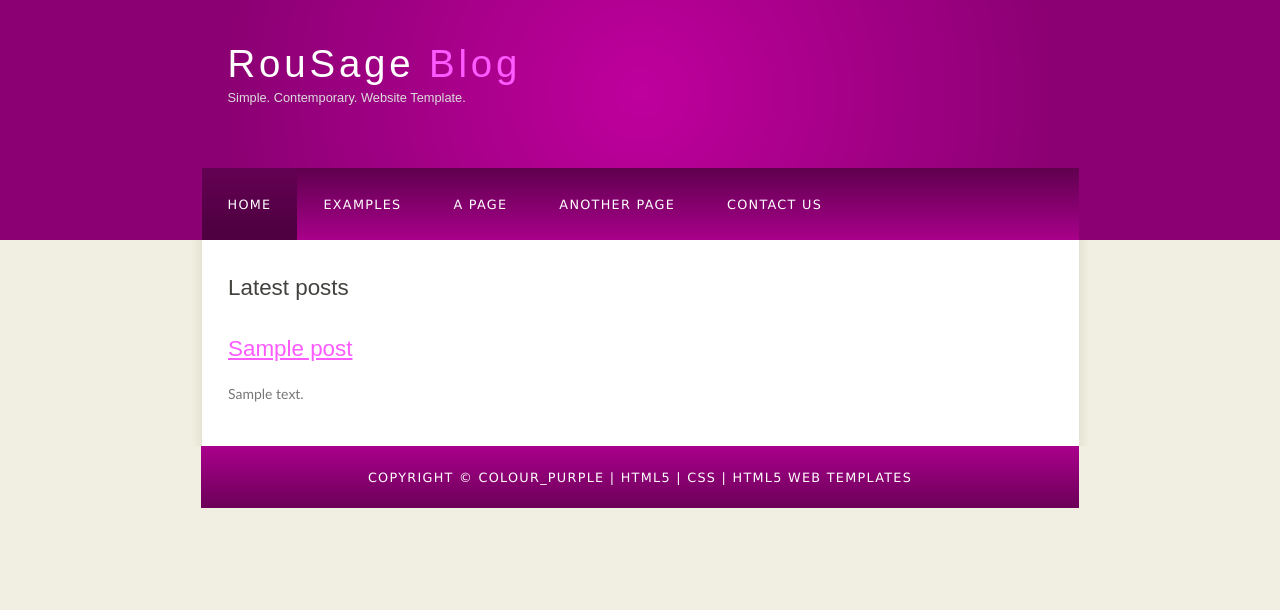
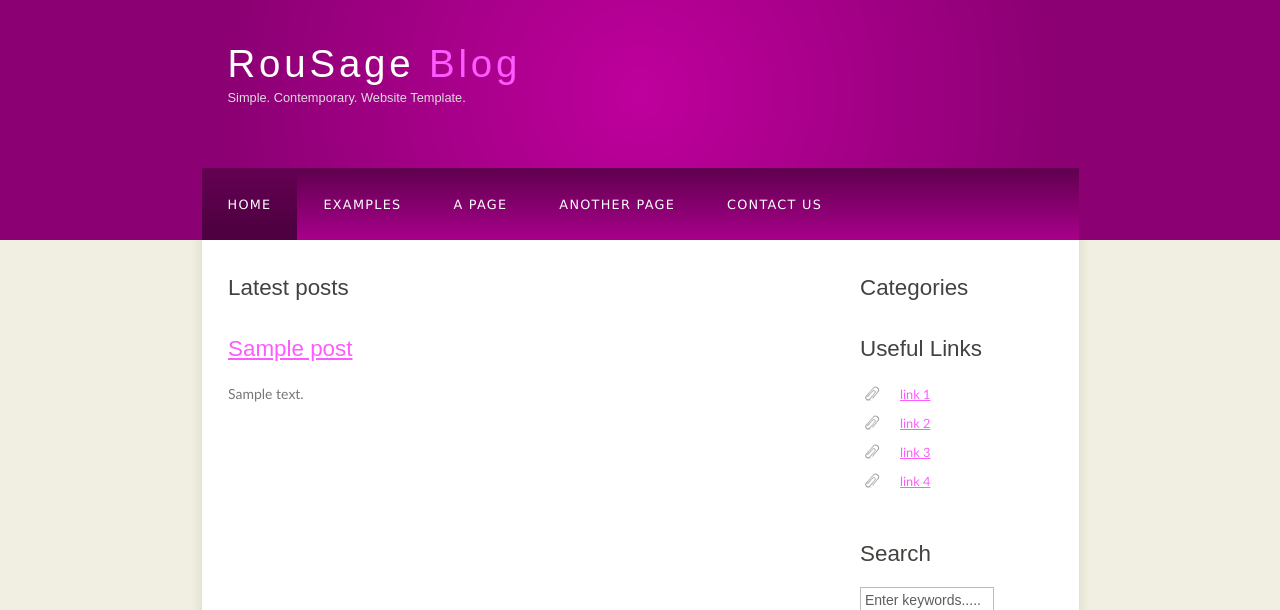
Before and after one commit to RouSage/blog, a Django app: page /blog/ in a window 1280 px wide. Shown: the top 610 px of the page. Before the commit the page ends 508 px from the top, so only its background shows below. Run offline with Django 3.2, Linux system fonts and the light colour scheme; tables that the repository leaves empty hold one stand-in row (values such as "Sample post").

Commit message:
Show sidebar

```diff
--- /dev/null
+++ b/blog/templates/blog/_sidebar.html
@@ -0,0 +1,19 @@
+<div class="sidebar">
+        <!-- insert your sidebar items here -->
+        <h3>Categories</h3>
+        <h3>Useful Links</h3>
+        <ul>
+            <li><a href="#">link 1</a></li>
+            <li><a href="#">link 2</a></li>
+            <li><a href="#">link 3</a></li>
+            <li><a href="#">link 4</a></li>
+        </ul>
+        <h3>Search</h3>
+        <form method="post" action="#" id="search_form">
+            <p>
+                <input class="search" type="text" name="search_field" value="Enter keywords....." />
+                <input name="search" type="image" style="border: 0; margin: 0 0 -9px 5px;" src="style/search.png" alt="Search"
+                    title="Search" />
+            </p>
+        </form>
+    </div>
--- a/blog/templates/blog/base.html
+++ b/blog/templates/blog/base.html
@@ -30,7 +30,7 @@
         </header>
         <div id="site_content">
             {% block content %}
-            {% endblock %}
+            {% endblock content %}
         </div>
         <div id="content_footer"></div>
         <footer id="footer">
--- a/blog/templates/blog/detail.html
+++ b/blog/templates/blog/detail.html
@@ -2,5 +2,5 @@
 
 {% block content %}
 <h1>{% block title %}{{ post.title }}{% endblock %}</h1>
-{{ post.content }}
+<p>{{ post.content }}</p>
 {% endblock %}
--- a/blog/templates/blog/index.html
+++ b/blog/templates/blog/index.html
@@ -1,7 +1,9 @@
 {% extends "blog/base.html" %}
 
+
 {% block content %}
-<h1>{% block title %}{{ page_title }}{% endblock  %}</h1>
+{% include "blog/_sidebar.html" %}
+<h1>{% block title %}{{ page_title }}{% endblock title %}</h1>
 <div id="content">
     {% if posts %}
     {% for post in posts %}
@@ -16,4 +18,4 @@
     <p>There are no posts yet!</p>
     {% endif %}
 </div>
-{% endblock %}
+{% endblock content %}
--- a/blog/views.py
+++ b/blog/views.py
@@ -23,8 +23,6 @@ def archive_date(request, year, month):
 
 
 def archive_category(request, category_slug):
-    # posts = get_list_or_404(Post.objects.order_by("-posted_on"), published=True,
-    #                         category__url_slug=category_slug)[:10]
     category = get_object_or_404(Category, url_slug=category_slug)
     context = {
         "posts": category.post_set.all(),
```
